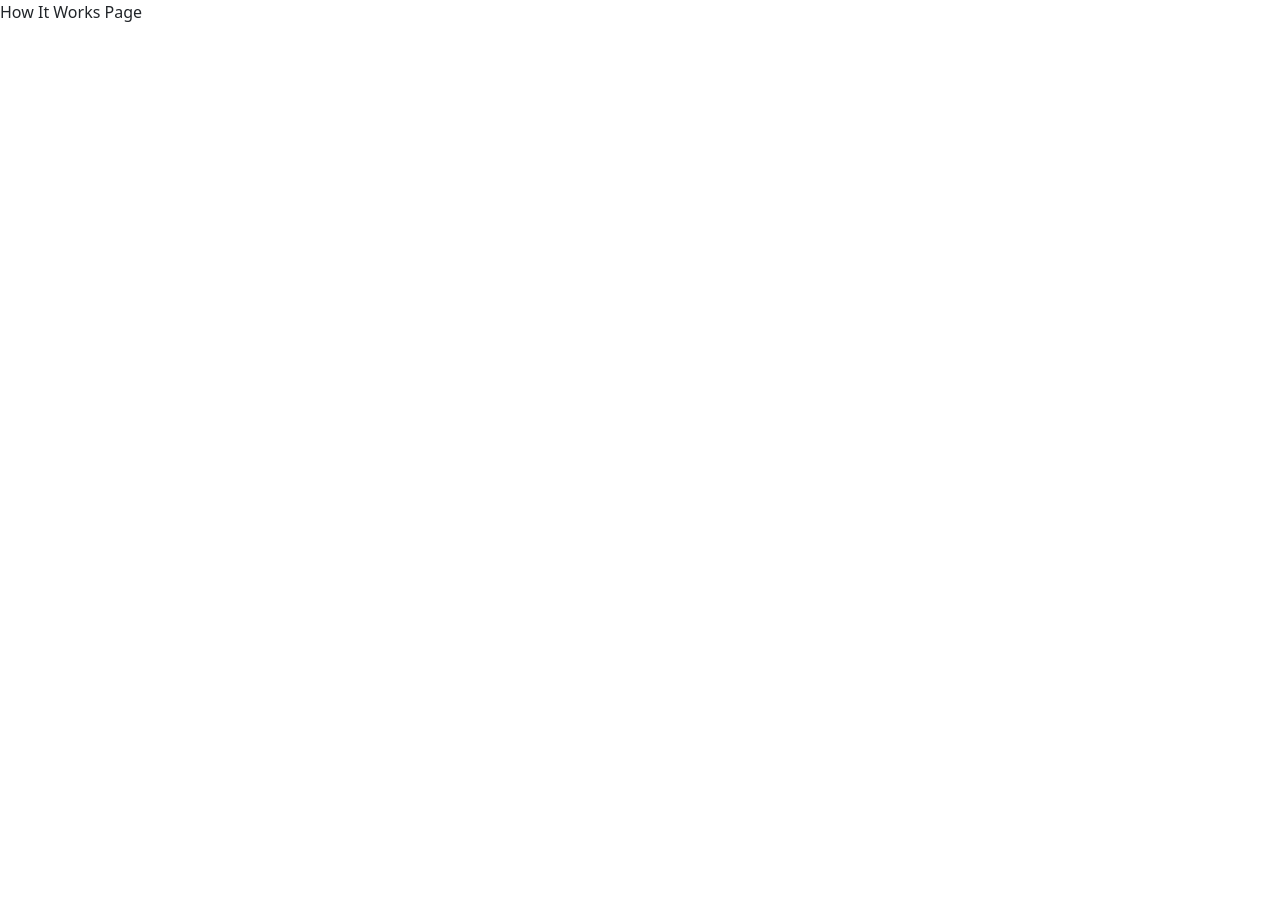
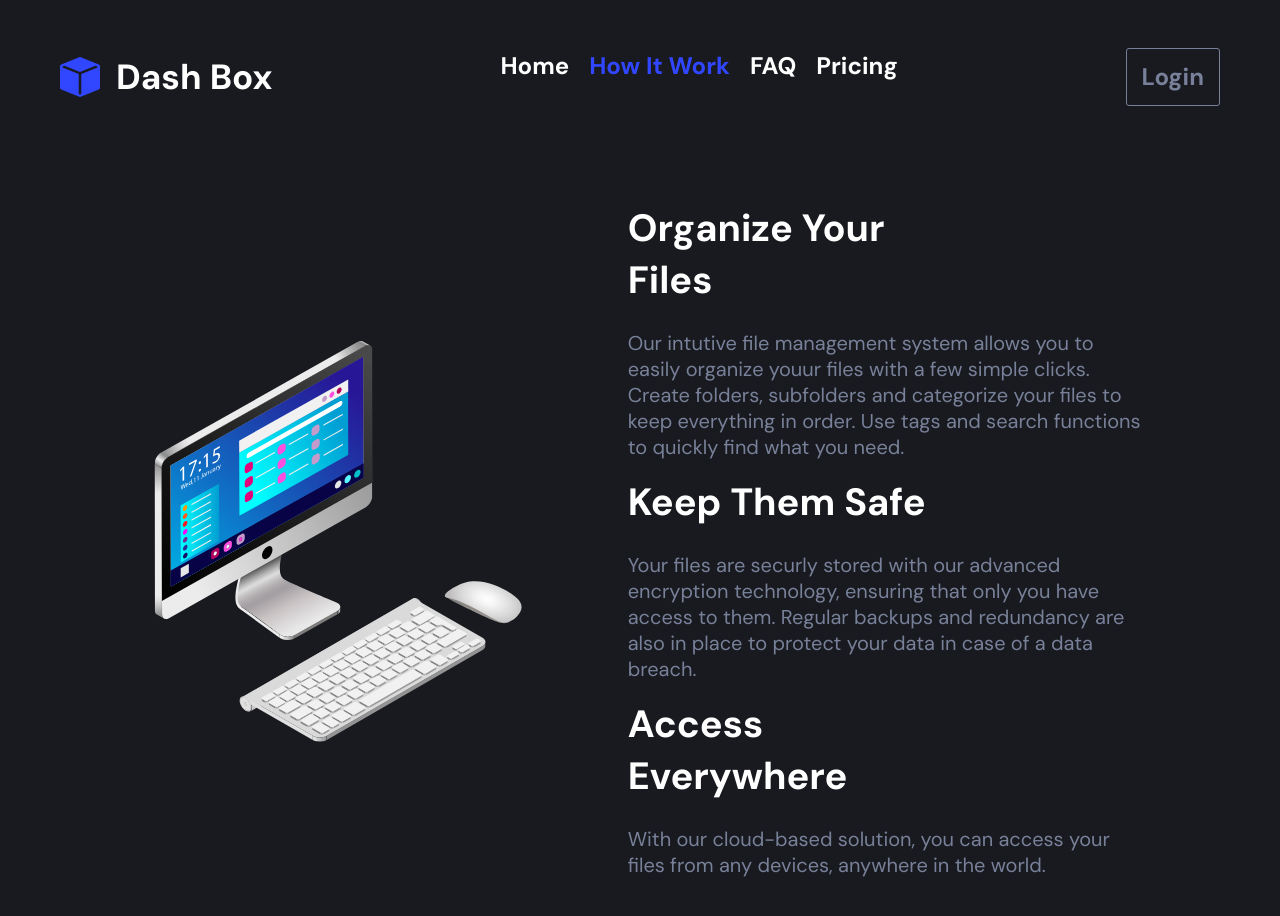
Before and after one commit to Najahi-Dev/dashboard_website, a React (Vite) app: page /work in a window 1280 px wide. Shown: the top 916 px of the page. Before the commit the page ends 800 px from the top, so only its background shows below. Built offline with nearby package versions, Linux system fonts and the light colour scheme; a web font is replaced by a local one.

Commit message:
feat: add new components and enhance page layouts
- Create new IconCombo component
- Update FAQPage to use FullPageLayout and TopBar
- Enhance HowItWorksPage with content and styling
- Minor styling adjustments in TopBar

```diff
--- a/src/Components/TopBar.jsx
+++ b/src/Components/TopBar.jsx
@@ -2,6 +2,7 @@ import styled from "styled-components";
 import Logo from "./Logo";
 import Navigation from "./Navigation";
 import Button from "./Button";
+import { getColorSchemes } from "../Services";
 
 
 function TopBar() {
@@ -31,7 +32,7 @@ function TopBar() {
         <TopBarStyle className="d-flex justify-content-between pt-5 ps-5 pe-5">
             <Logo text="Dash Box" />
             <Navigation list={getNavList()} />
-            <Button text="Login" buttonType="style-2"/>
+            <Button text="Login" buttonType="style-2" />
         </TopBarStyle>
     )
 }
--- a/src/Pages/FAQPage.jsx
+++ b/src/Pages/FAQPage.jsx
@@ -1,10 +1,14 @@
 import styled from "styled-components";
+import FullPageLayout from "../Components/FullPageLayout";
+import TopBar from "../Components/TopBar";
 
 
 function FAQPage() {
     return (
         <FAQPageStyle>
-            FAQ Page
+            <FullPageLayout>
+                <TopBar/>
+            </FullPageLayout>
         </FAQPageStyle>
     )
 }
--- a/src/Pages/HowItWorksPage.jsx
+++ b/src/Pages/HowItWorksPage.jsx
@@ -1,10 +1,35 @@
 import styled from "styled-components";
+import FullPageLayout from '../Components/FullPageLayout'
+import TopBar from '../Components/TopBar'
+import Image from '../Components/Image'
+import image from '../assets/how_pic.svg'
+import Typography from '../Components/Typography'
 
 
 function HowItWorksPage() {
     return (
         <HowItWorksPageStyle>
-            How It Works Page
+            <FullPageLayout className="d-flex flex-column">
+                <TopBar />
+                <div className="body-container d-flex flex-grow-1 align-items-center">
+                    <div className="row col-lg-12 d-flex justify-content-center p-5">
+                        <div className="col-lg-5 col-md-12 d-flex justify-content-center align-items-center mt-sm-5">
+                            <Image src={image} xxlSize={"85%"} xlSize={"90%"} mdSize={"90%"} />
+                        </div>
+                        <div class="col-lg-6 col-md-12 ps-5 mt-sm-5 d-flex flex-column justify-content-center">
+                            <Typography text="Organize Your Files" type="h2" className="col-lg-8" />
+                            <Typography text="Our intutive file management system allows you to easily organize youur files with a few simple clicks. Create folders, subfolders and categorize your files to keep everything in order. Use tags and search functions to quickly find what you need." type="p" color="#788199" className="col-lg-12 mt-3" />
+
+                            <Typography text="Keep Them Safe" type="h2" className="col-lg-8" />
+                            <Typography text="Your files are securly stored with our advanced encryption technology, ensuring that only you have access to them. Regular backups and redundancy are also in place to protect your data in case of a data breach." type="p" color="#788199" className="col-lg-12 mt-3" />
+
+
+                            <Typography text="Access Everywhere" type="h2" className="col-lg-8" />
+                            <Typography text="With our cloud-based solution, you can access your files from any devices, anywhere in the world." type="p" color="#788199" className="col-lg-12 mt-3" />
+                        </div>
+                    </div>
+                </div>
+            </FullPageLayout>
         </HowItWorksPageStyle>
     )
 }
```
Also changed, not shown: src/Components/IconCombo.jsx (added, +17 -0 lines), src/assets/how_pic.svg (added).
